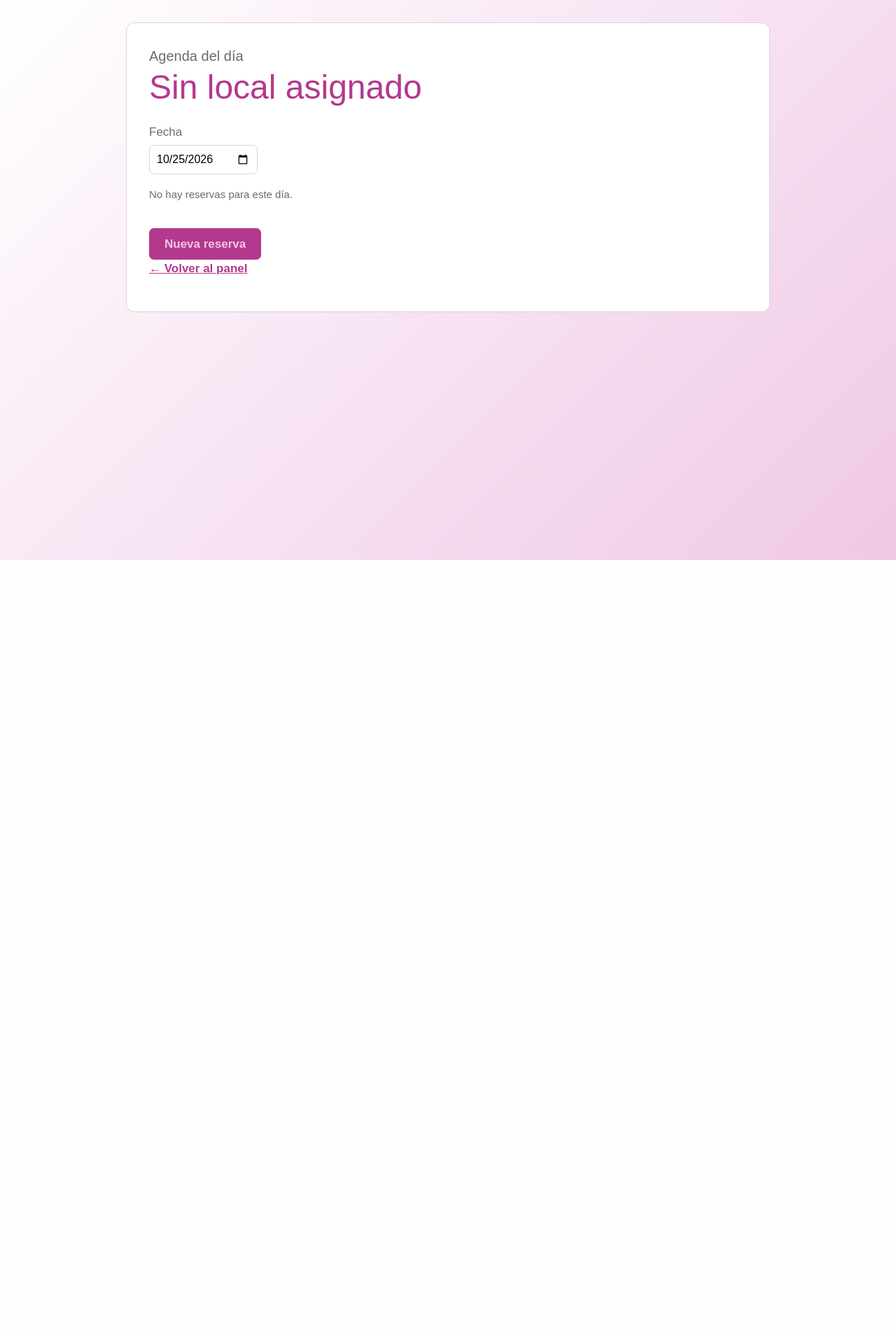
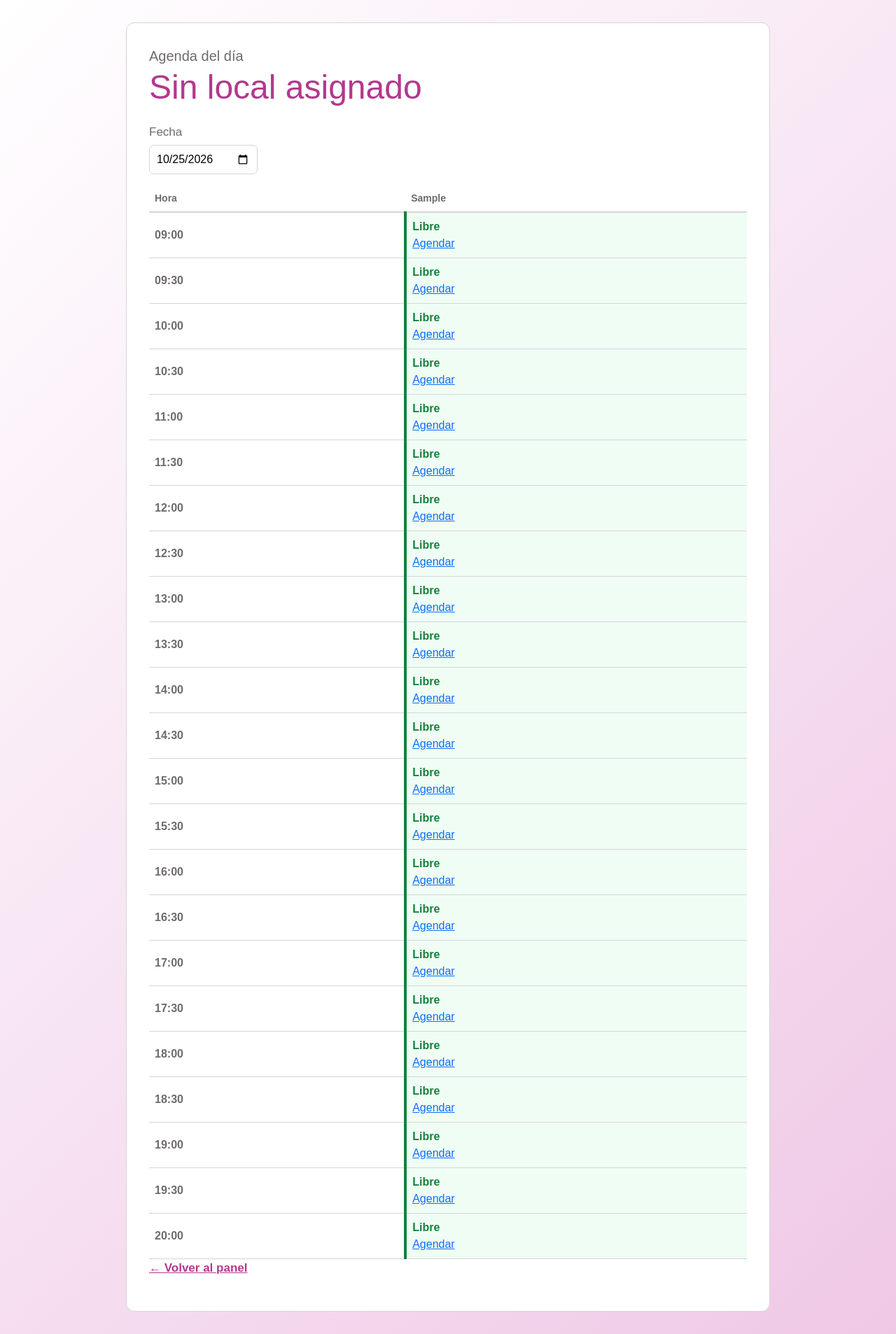
Before and after one commit to demonmasterkill421-gif/Proyecto_GestAntonia, a Django app: page /reservas/agenda/ in a window 1280 px wide. Shown: the whole page at 70% size. Before the commit the page ends 800 px from the top, so only its background shows below. Run offline with Django 5.2, Linux system fonts and the light colour scheme; the visitor is signed in with stand-in values (Sample User, id 1); data comes from the database, SQL or seed files in the repository; data that the repository does not hold is empty.

Commit message:
Reservas 2.3: agenda por bloques de 30 minutos (ocupado y libre) y teléfono normalizado al buscar cliente

```diff
--- a/reservas/views.py
+++ b/reservas/views.py
@@ -1,8 +1,9 @@
 """la recepcionista ve las reservas de su local."""
-from datetime import date
+from datetime import date, datetime, time, timedelta
 
 from django.shortcuts import render
 from django.utils import timezone
+from django.utils.timezone import make_aware
 
 from usuarios.models import Usuario
 from usuarios.permisos import rol_requerido
@@ -12,14 +13,67 @@ from .models import Reserva
 
 @rol_requerido(Usuario.Rol.RECEPCIONISTA)
 def agenda_del_dia(request):
+    # 1. Sacar la fecha del buscador (o poner la de hoy si falla)
     try:
         fecha = date.fromisoformat(request.GET.get("fecha", ""))
     except ValueError:
         fecha = timezone.localdate()
 
-    local = request.user.local  # el local sale de la cuenta, no de la dirección (RF-22)
-    reservas = (Reserva.objects.filter(local=local, inicio__date=fecha)
-                .exclude(estado=Reserva.Estado.CANCELADA)
-                .select_related("cliente", "especialista", "servicio"))
+    # 2. Saber en qué local trabaja la recepcionista actual
+    local = request.user.local
 
-    return render(request, "reservas/agenda.html", {"fecha": fecha, "local": local, "reservas": reservas})
+    # 3. Buscar a las especialistas que trabajan en este local
+    especialistas = Usuario.objects.filter(rol=Usuario.Rol.TRABAJADOR, local=local)
+
+    # 4. Buscar todas las reservas de hoy en este local (que no estén canceladas)
+    reservas_del_dia = list(
+        Reserva.objects.filter(local=local, inicio__date=fecha)
+        .exclude(estado=Reserva.Estado.CANCELADA)
+        .select_related("cliente", "especialista", "servicio")
+    )
+
+    # 5. Armar los bloques de tiempo (desde las 09:00 hasta las 20:00 cada 30 min)
+    bloques = []
+    hora_actual = datetime.combine(fecha, time(9, 0))
+    hora_final = datetime.combine(fecha, time(20, 0))
+
+    while hora_actual <= hora_final:
+        # Django necesita saber que la hora tiene "zona horaria" para comparar
+        hora_aware = make_aware(hora_actual)
+
+        # Armamos una fila para la tabla
+        fila = {
+            "hora_texto": hora_actual.time().strftime("%H:%M"),
+            "celdas": []
+        }
+
+        # Revisamos si cada especialista está libre u ocupada a esta hora
+        for esp in especialistas:
+            esta_ocupada = False
+            nombre_clienta = ""
+
+            for res in reservas_del_dia:
+                # Si la hora actual está entre el inicio y el fin de la reserva de esta especialista
+                if res.especialista == esp and res.inicio <= hora_aware < res.fin:
+                    esta_ocupada = True
+                    nombre_clienta = res.cliente.nombre
+                    break
+
+            # Guardamos el resultado de la especialista en la celda
+            if esta_ocupada:
+                fila["celdas"].append({"estado": "Ocupado", "clienta": nombre_clienta})
+            else:
+                fila["celdas"].append({"estado": "Libre", "clienta": ""})
+
+        # Agregamos la fila a los bloques y sumamos 30 minutos
+        bloques.append(fila)
+        hora_actual += timedelta(minutes=30)
+
+    # Mandamos todo al HTML
+    contexto = {
+        "fecha": fecha,
+        "local": local,
+        "especialistas": especialistas,
+        "bloques": bloques
+    }
+    return render(request, "reservas/agenda.html", contexto)
--- a/templates/reservas/agenda.html
+++ b/templates/reservas/agenda.html
@@ -1,6 +1,7 @@
 {% extends "base.html" %}
 {% load static %}
 {% block titulo %}Agenda del día · GestAntonia{% endblock %}
+
 {% block contenido %}
 <link rel="stylesheet" href="{% static 'css/reservas.css' %}">
 <div class="tarjeta">
@@ -12,28 +13,43 @@
     <input type="date" name="fecha" id="id_fecha" value="{{ fecha|date:'Y-m-d' }}" onchange="this.form.submit()">
   </form>
 
-  {% if reservas %}
   <div class="tabla">
     <table>
-      <thead><tr><th>Hora</th><th>Especialista</th><th>Cliente</th><th>Servicio</th><th>Estado</th></tr></thead>
+      <thead>
+        <tr>
+          <th>Hora</th>
+          <!-- Imprimimos el nombre de cada especialista como columna -->
+          {% for esp in especialistas %}
+            <th>{{ esp.first_name }}</th>
+          {% endfor %}
+        </tr>
+      </thead>
       <tbody>
-        {% for r in reservas %}
+        <!-- Imprimimos cada bloque de 30 minutos como una fila -->
+        {% for fila in bloques %}
         <tr>
-          <td><a href="{% url 'reservas:detalle' r.pk %}">{{ r.inicio|time:"H:i" }}–{{ r.fin|time:"H:i" }}</a></td>
-          <td>{{ r.especialista.first_name }}</td>
-          <td>{{ r.cliente.nombre }}</td>
-          <td>{{ r.servicio.nombre }}</td>
-          <td>{{ r.get_estado_display }}</td>
+          <td><strong>{{ fila.hora_texto }}</strong></td>
+
+          <!-- Imprimimos si la especialista está ocupada o libre -->
+          {% for celda in fila.celdas %}
+            {% if celda.estado == 'Ocupado' %}
+              <td style="background-color: #f8f9fa; border-left: 4px solid #44403C; color: #44403C;">
+                <strong>Ocupado</strong><br>
+                <small>{{ celda.clienta }}</small>
+              </td>
+            {% else %}
+              <td style="background-color: #F0FDF4; border-left: 4px solid #15803D;">
+                <span style="color: #15803D; font-weight: bold;">Libre</span><br>
+                <a href="{% url 'reservas:buscar_cliente' %}">Agendar</a>
+              </td>
+            {% endif %}
+          {% endfor %}
         </tr>
         {% endfor %}
       </tbody>
     </table>
   </div>
-  {% else %}
-  <p class="nota">No hay reservas para este día.</p>
-  {% endif %}
 
-  <a class="btn" href="{% url 'reservas:buscar_cliente' %}">Nueva reserva</a>
   <p><a class="btn-sec" href="{% url 'usuarios:inicio' %}">← Volver al panel</a></p>
 </div>
 {% endblock %}
```
Also changed, not shown: reservas/views_clientes.py (+24 -7 lines).
